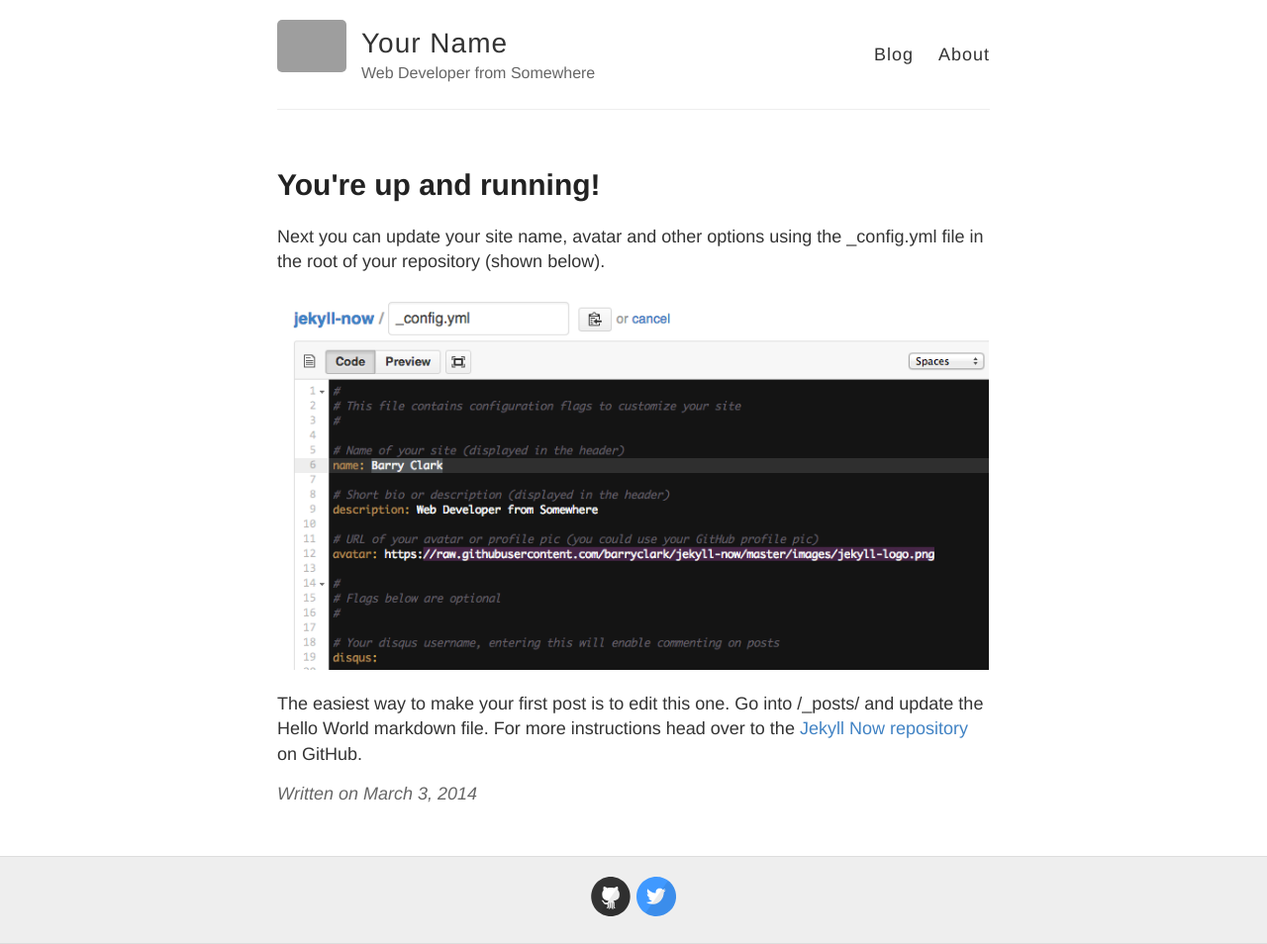
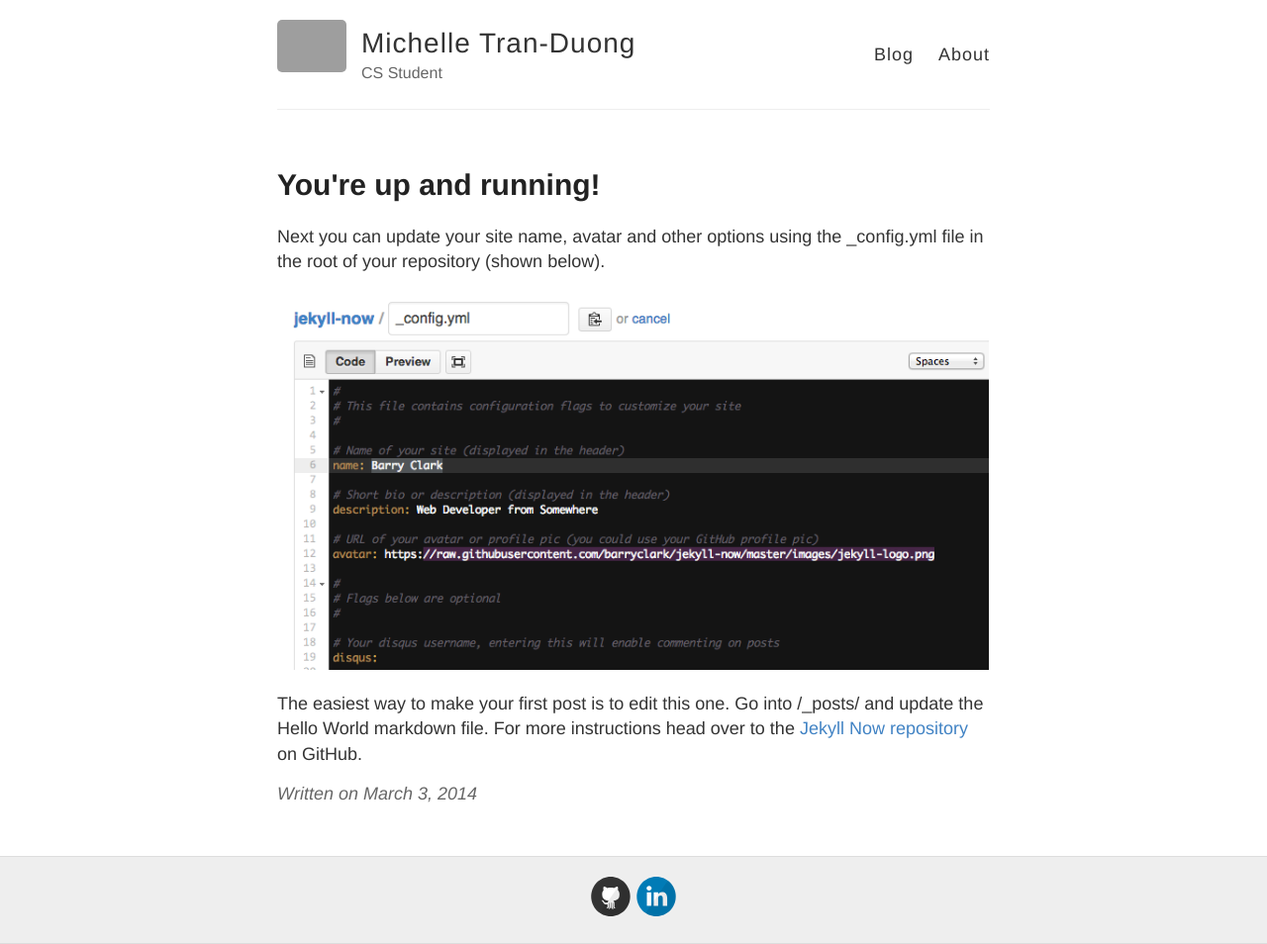
Before and after one commit to mahsheu/mahsheu.github.io, a Jekyll site: the page built from _posts/2014-3-3-Hello-World.md, in a window 1280 px wide. Shown: the whole page at 99% size. Built offline with Jekyll 4.4.1, drawn with Linux system fonts in a browser that asks for light colours; grey boxes are pictures that could not be loaded.

Commit message:
changes to .yml file

```diff
--- a/_config.yml
+++ b/_config.yml
@@ -3,13 +3,14 @@
 #
 
 # Name of your site (displayed in the header)
-name: Your Name
+name: Michelle Tran-Duong
 
 # Short bio or description (displayed in the header)
-description: Web Developer from Somewhere
+description: CS Student
 
 # URL of your avatar or profile pic (you could use your GitHub profile pic)
 avatar: https://raw.githubusercontent.com/barryclark/jekyll-now/master/images/jekyll-logo.png
+# change later once i get a logo i like
 
 #
 # Flags below are optional
@@ -21,12 +22,12 @@ footer-links:
   email:
   facebook:
   flickr:
-  github: barryclark/jekyll-now
+  github: github.com/michelletranduong
   instagram:
-  linkedin:
+  linkedin: linkedin.com/in/michelletranduong
   pinterest:
   rss: # just type anything here for a working RSS icon
-  twitter: jekyllrb
+  twitter: # no twt
   stackoverflow: # your stackoverflow profile, e.g. "users/50476/bart-kiers"
   youtube: # channel/<your_long_string> or user/<user-name>
   googleplus: # anything in your profile username that comes after plus.google.com/
```
